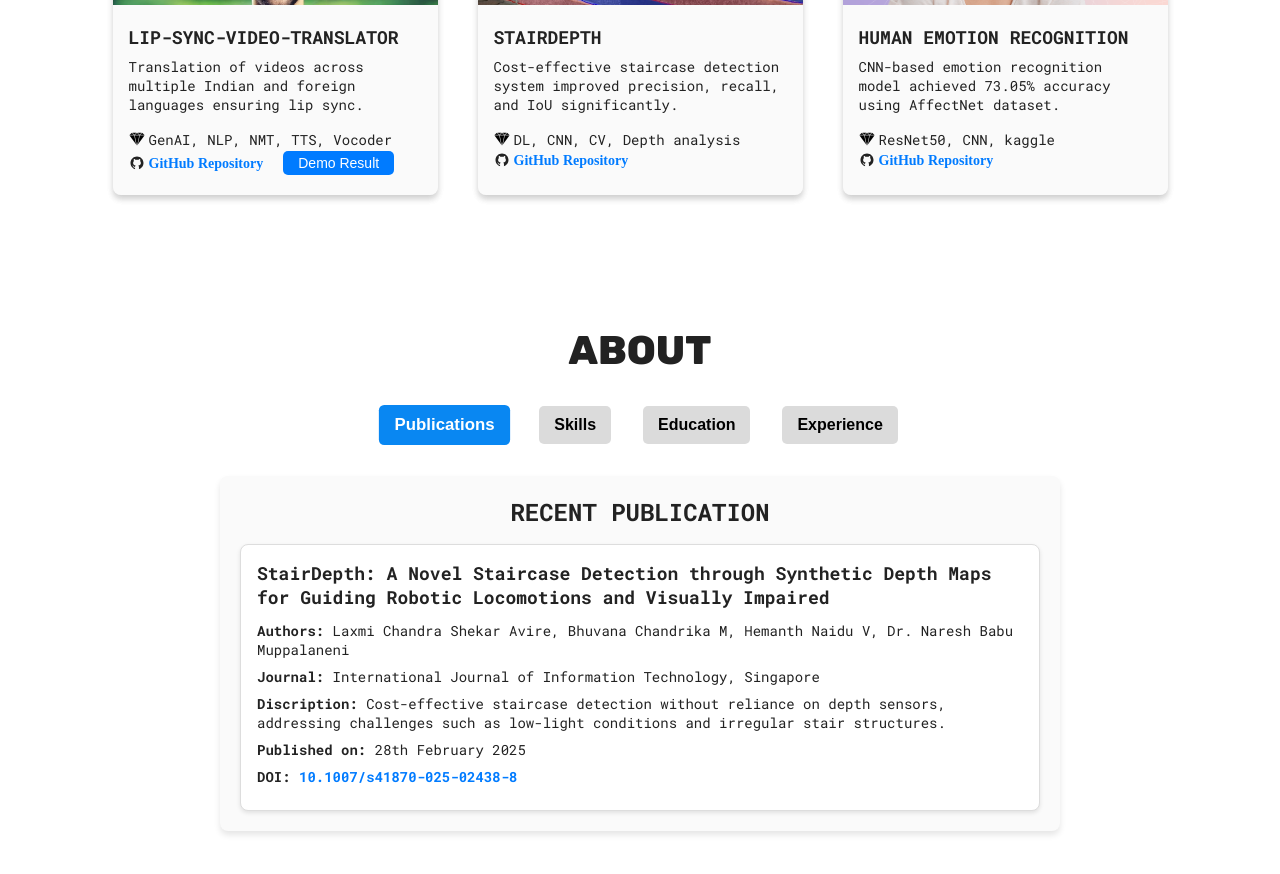
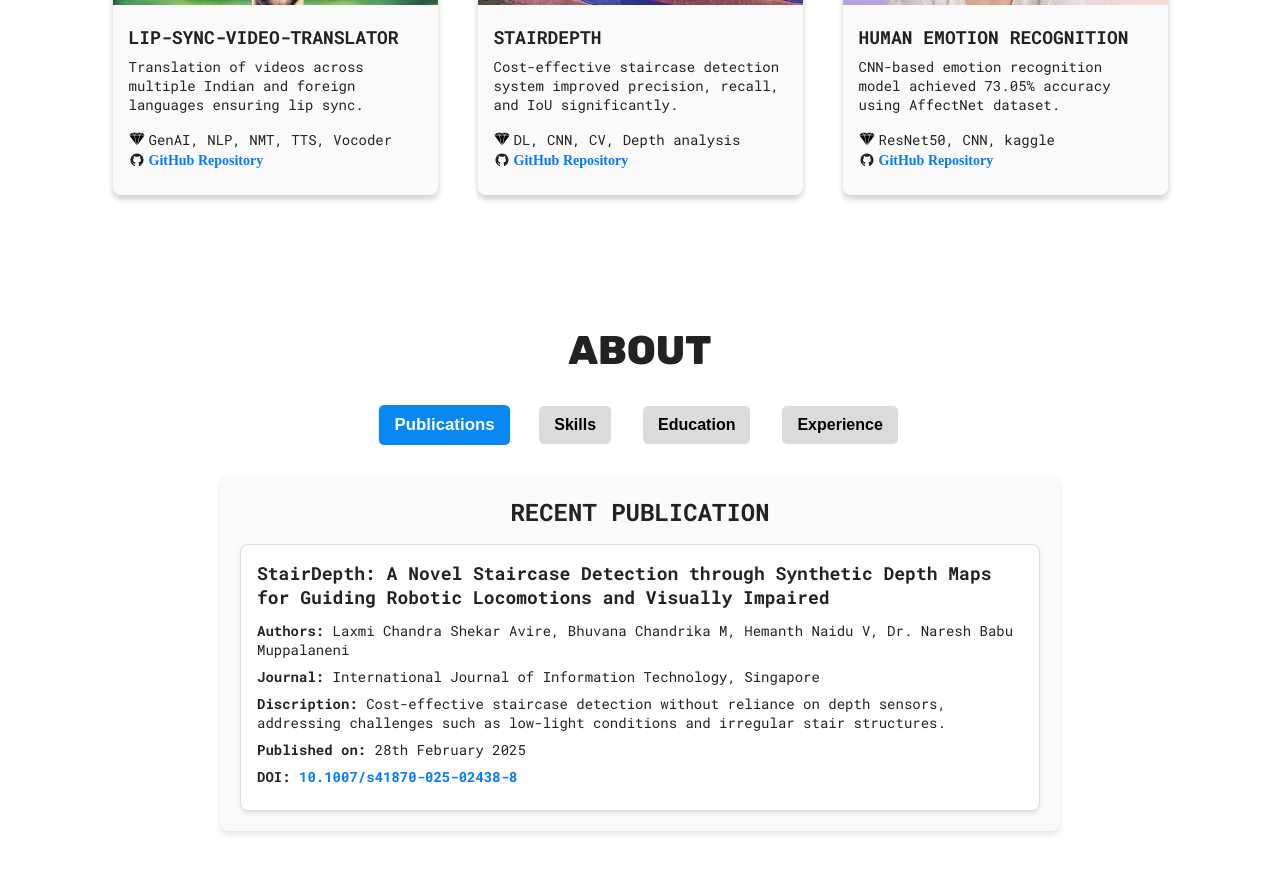
Before and after one commit to chandualcs/chandu-portfolio, a React (Vite) app: page / in a window 1280 px wide. Shown: the part 1240-2114 px from the top of the page. Built offline with nearby package versions, Linux system fonts and the light colour scheme.

Commit message:
cv updated

```diff
--- a/src/sections/Projects/Projects.jsx
+++ b/src/sections/Projects/Projects.jsx
@@ -44,9 +44,9 @@ const Projects = () => {
               description23="=> L(B) can be Telugu, Hindi, Kannada, Bengali, Chattisgari or Marathi."
 
               description24="=> Multilingual speech to text translation, text to speech generation with vocoder and audio based lip synchronizer."
-              resultLink1="https://github.com/chandualcs/Lip-Sync-video-Translator"
-              description25="English video translated to Telugu"
-              hasVideo={true}
+              resultLink1="https://multilingual-video-translation.netlify.app/"
+              description25="Visual Results."
+              hasVideo={false}
               video1={Original_video}
               TeluguVideo={Telugu_video}
               HindiVideo={Hindi_video}
```
Also changed, not shown: 2 other files (tests, documents, lock files or other folders).
